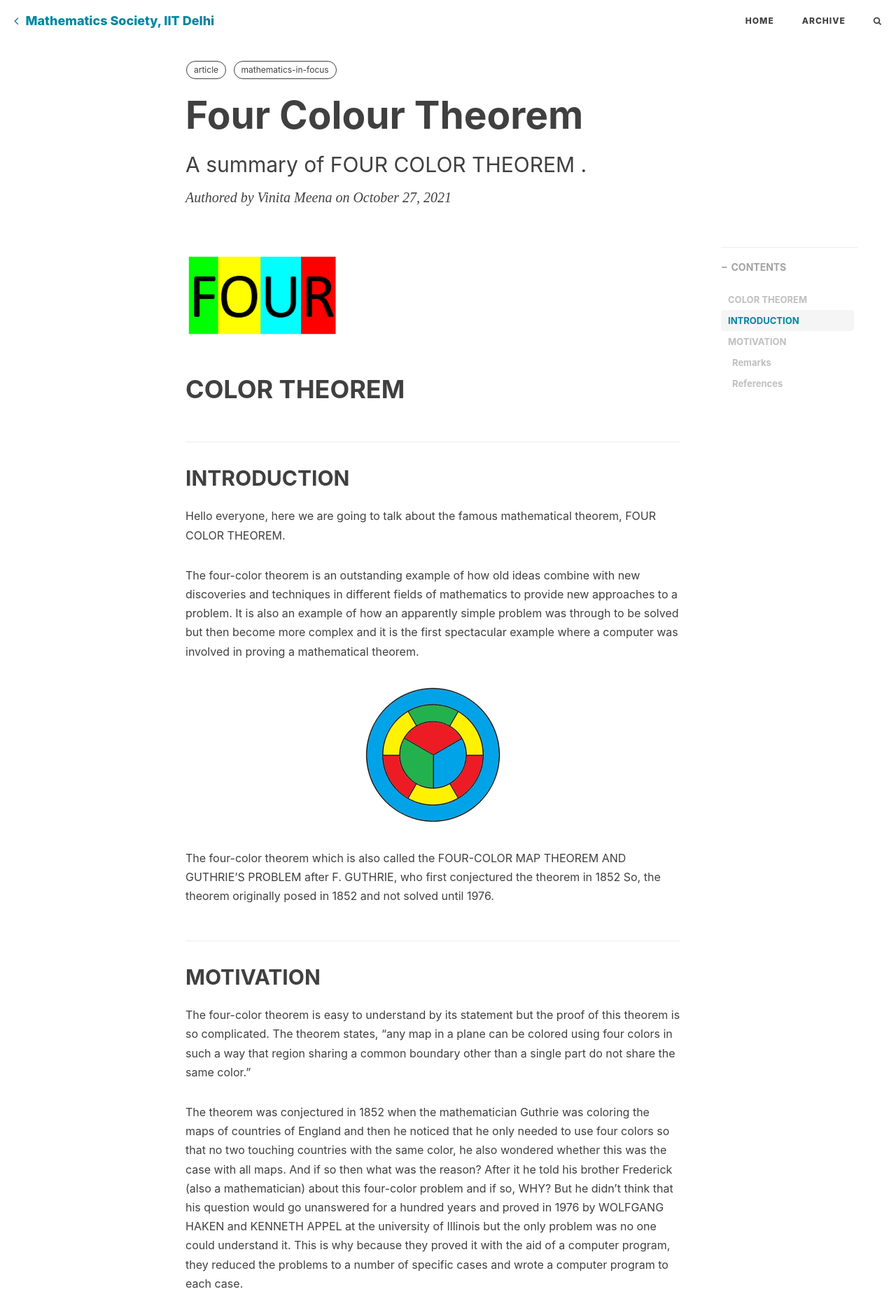
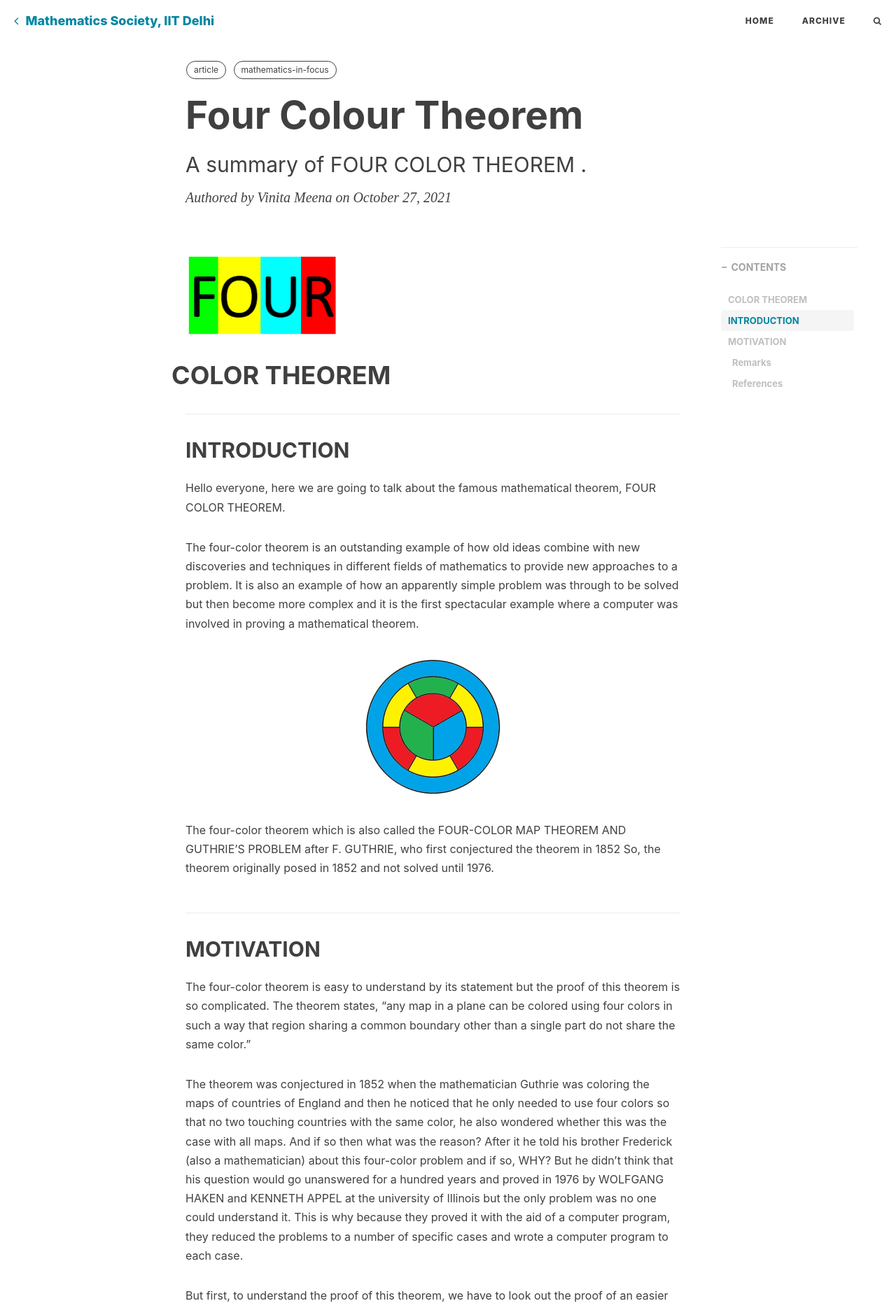
Before and after one commit to mathsociitd/blog, a Jekyll site: the page built from _posts/2021-10-27-four-colour-theorem.md, in a window 1280 px wide. Shown: the top 1869 px of the page at 70% size. Built offline with Jekyll 4.4.1, drawn with Linux system fonts in a browser that asks for light colours; nearby versions of some CDN libraries; formulas are drawn with MathJax 3; comment, search, counter and statistics services are not loaded.

Commit message:
tryingnegmargin

```diff
--- a/_posts/2021-10-27-four-colour-theorem.md
+++ b/_posts/2021-10-27-four-colour-theorem.md
@@ -12,7 +12,7 @@ tags:
 ---
 
 <img src = "/blog/media/post/2021-10-27-four-color-theorem_img2.PNG" alt = "nothing" display:block>
-<h1> COLOR THEOREM </h1>
+<div style="margin:-20px"><h1> COLOR THEOREM </h1></div>
 
 ## **INTRODUCTION**
 
```
